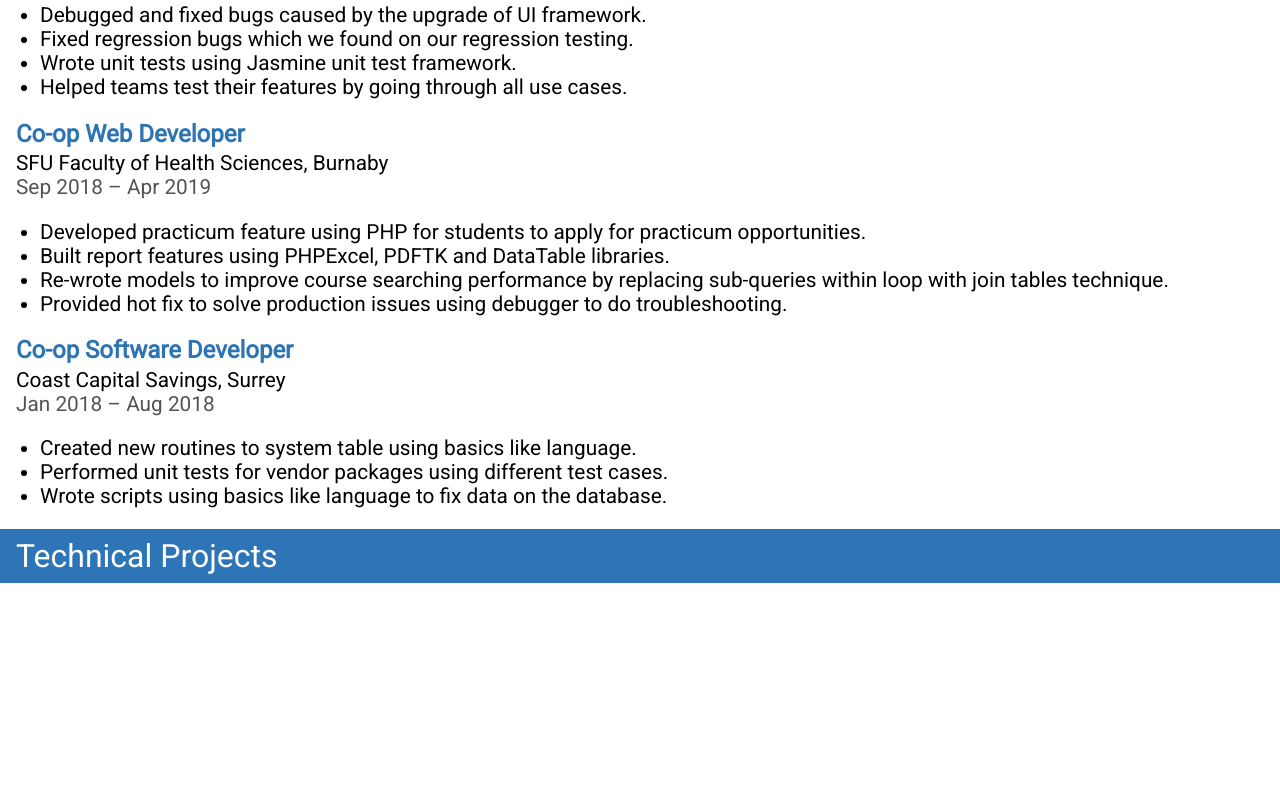
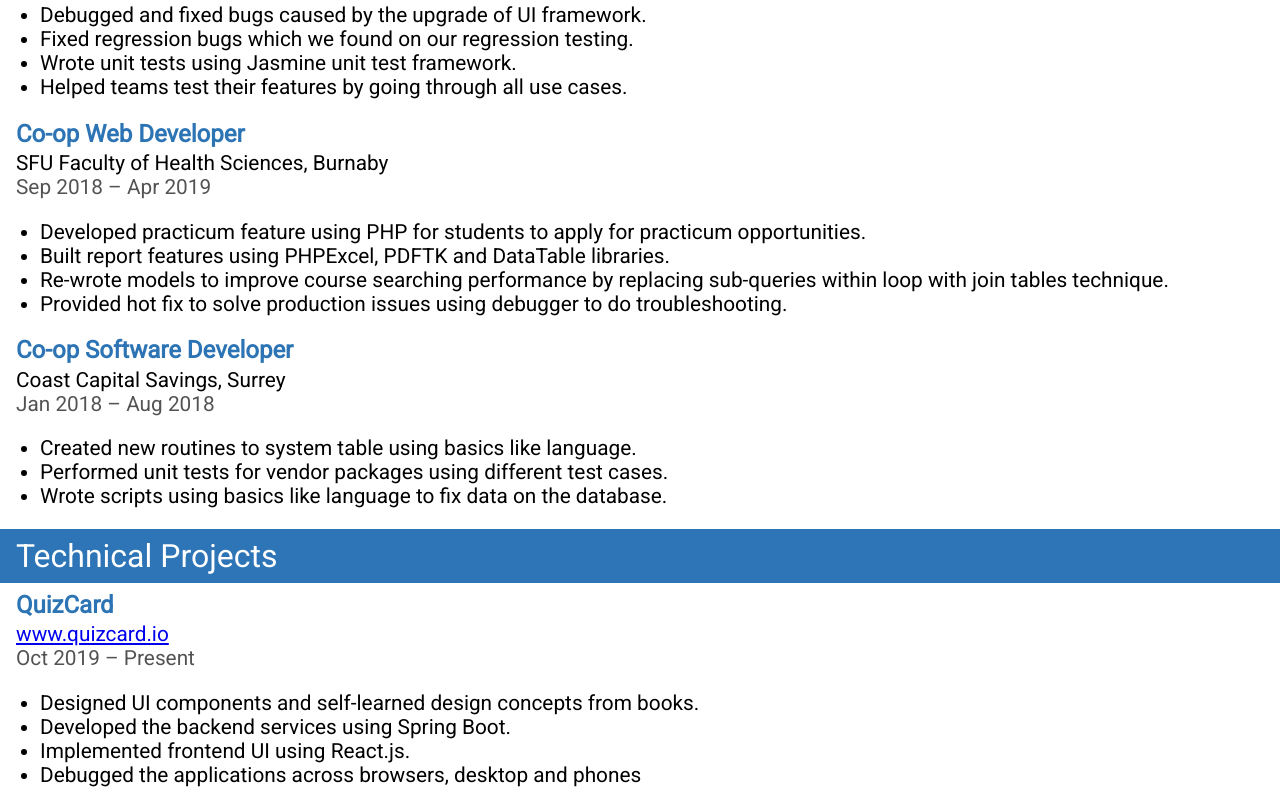
Before and after one commit to de2008de/my-resume, a plain HTML site: page main.html in a window 1280 px wide. Shown: the part 1232-2040 px from the top of the page. Before the commit the page ends 1815 px from the top, so only its background shows below. Drawn offline with Linux system fonts and the light colour scheme.

Commit message:
Add a technical project
Add QuizCard to technical projects

```diff
--- a/main.css
+++ b/main.css
@@ -86,6 +86,20 @@ body {
     margin-top: 0.5rem;
 }
 
+.project-title {
+    color: #2d74b5;
+    font-size: 1.5rem;
+    font-weight: 800;
+    margin-left: 1rem;
+    margin-top: 0.5rem;
+}
+
+.demo-url {
+    margin-left: 1rem;
+    margin-top: 0.2rem;
+    font-size: 1.3rem;
+}
+
 .company-name {
     margin-left: 1rem;
     margin-top: 0.2rem;
--- a/main.html
+++ b/main.html
@@ -125,6 +125,17 @@
             <div class="title-container">
                 <span class="title-text">Technical Projects</span>
             </div>
+            <div class="project-title">QuizCard</div>
+            <div class="demo-url"><a href="https://www.quizcard.io" target="__blank">www.quizcard.io</a></div>
+            <div class="work-period">Oct 2019 – Present</div>
+            <div class="job-description">
+                <ul>
+                    <li>Designed UI components and self-learned design concepts from books.</li>
+                    <li>Developed the backend services using Spring Boot.</li>
+                    <li>Implemented frontend UI using React.js.</li>
+                    <li>Debugged the applications across browsers, desktop and phones</li>
+                </ul>
+            </div>
         </div>
     </div>
 </body>
```
